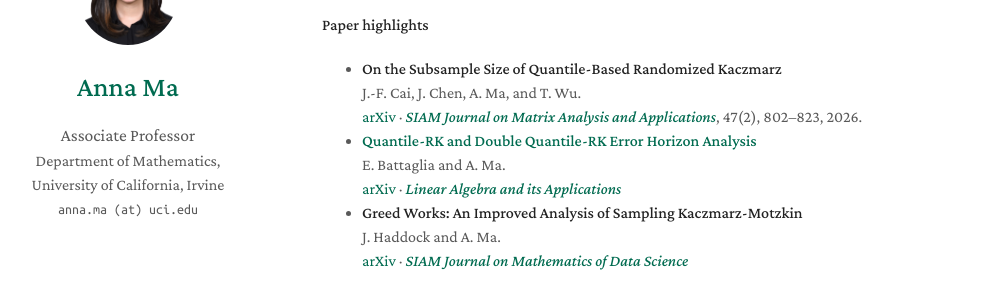
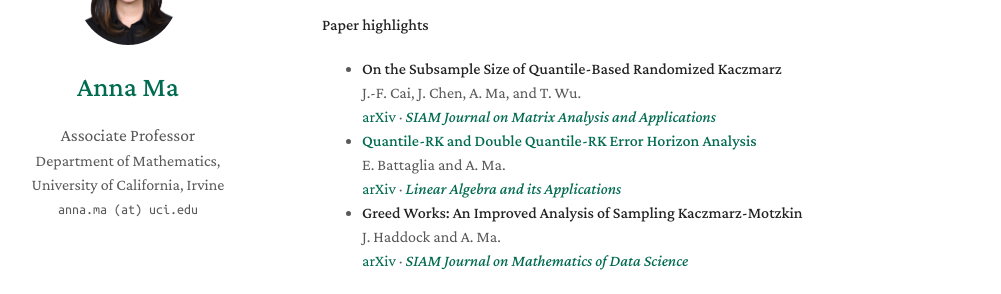
Before and after one commit to anna-math/anna-math.github.io, a Jekyll site: the page built from research.md, in a window 1280 px wide and 900 px high, scrolled down 690 px. Shown: the part 152-446 px from the top of the window, without its empty margins (148-1149 px from the left). Built offline with Jekyll 4.4.1, drawn with Linux system fonts in a browser that asks for light colours; a style sheet for code colours, icons or effects is not loaded.

Commit message:
Update research.md

```diff
--- a/research.md
+++ b/research.md
@@ -32,7 +32,7 @@ Randomized iterative methods solve large-scale linear systems through a sequence
 
 - **On the Subsample Size of Quantile-Based Randomized Kaczmarz**
   J.-F. Cai, J. Chen, A. Ma, and T. Wu.
-  [arXiv](https://arxiv.org/abs/2507.15185) · [*SIAM Journal on Matrix Analysis and Applications*](https://epubs.siam.org/doi/full/10.1137/25M1785678), 47(2), 802–823, 2026.
+  [arXiv](https://arxiv.org/abs/2507.15185) · [*SIAM Journal on Matrix Analysis and Applications*](https://epubs.siam.org/doi/full/10.1137/25M1785678)
 - **[Quantile-RK and Double Quantile-RK Error Horizon Analysis](https://scholar.google.com/citations?view_op=view_citation&hl=en&user=o4EFl3YAAAAJ&sortby=pubdate&citation_for_view=o4EFl3YAAAAJ:IWHjjKOFINEC)**<br>
   E. Battaglia and A. Ma.<br>
   [arXiv](https://arxiv.org/abs/2505.00258) · [*Linear Algebra and its Applications*](https://doi.org/10.1016/j.laa.2026.01.032)
```
